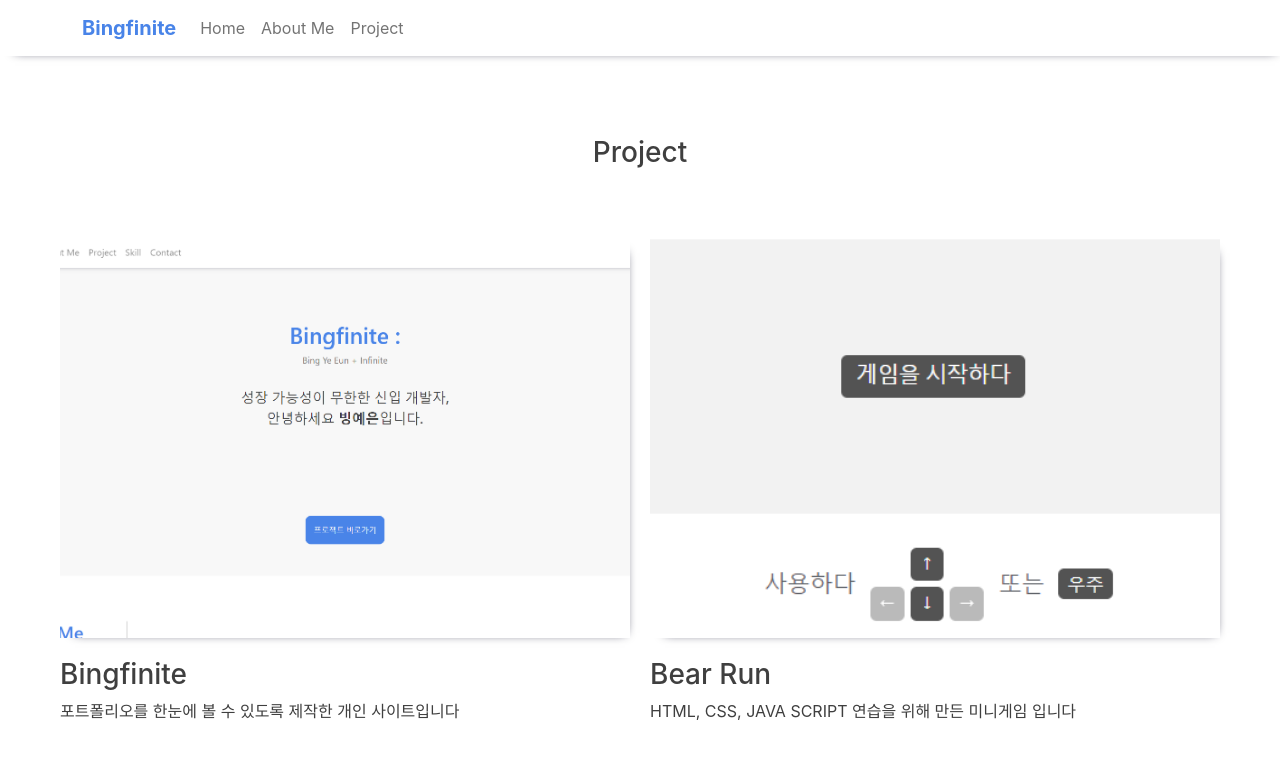
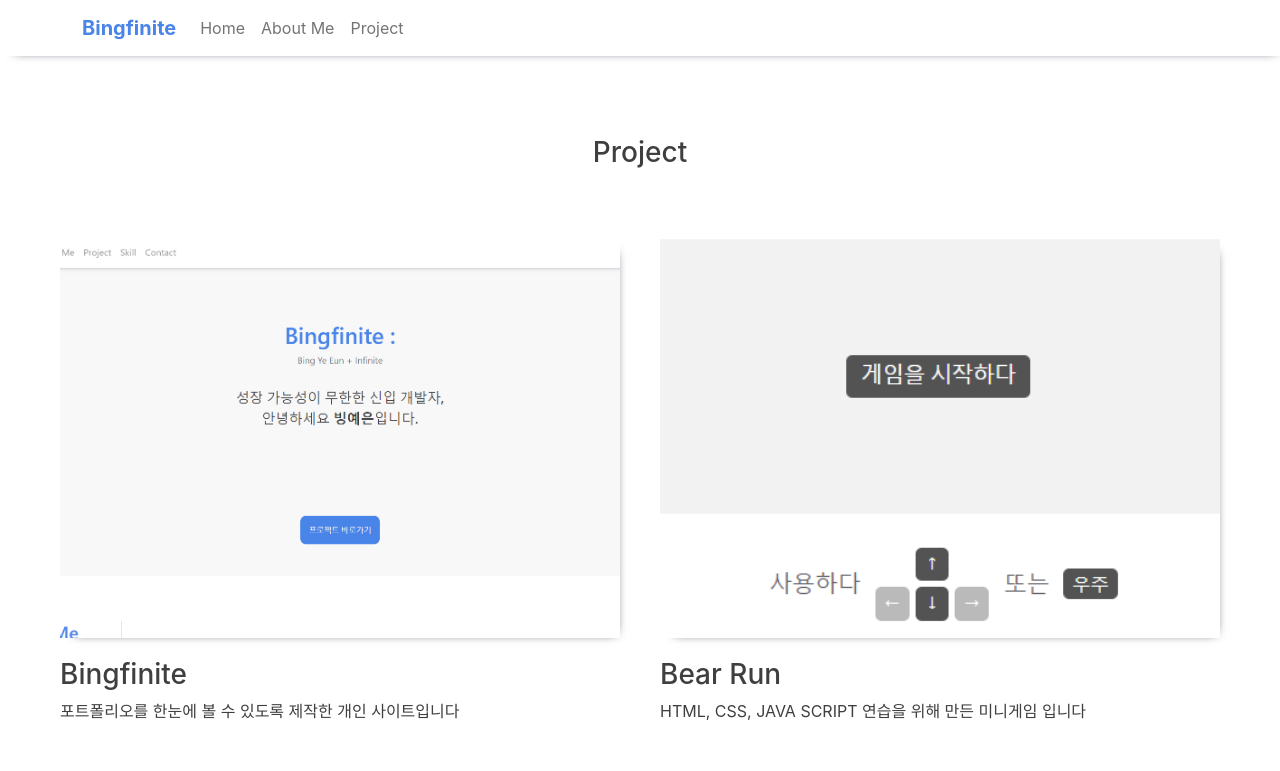
Before and after one commit to woonyBing/bingfinite, a React (Create React App) app: page /project in a window 1280 px wide. Shown: the top 771 px of the page. Built offline with nearby package versions, Linux system fonts and the light colour scheme.

Commit message:
project card 올라오는 효과, 마우스오버 효과 넣음. navbar 눌렀을 땐 또 적용 안 됨

```diff
--- a/src/App.css
+++ b/src/App.css
@@ -97,7 +97,7 @@
   display: grid;
   place-items: center;
   grid-template-columns: 1fr 1fr;
-  grid-gap: 20px;
+  grid-gap: 40px;
   grid-template-rows: auto;
 
 }
@@ -105,7 +105,18 @@
   margin-bottom: 30px;
   float: left;
   cursor: pointer;
+  transform: translateY(100px);
+  opacity: 0;
+  transition-property: opacity, transform;
+  transition-duration: 0.5s;
 
+}
+.cardBoxTo {
+  transform: translateY(0px);
+  opacity: 1;
+}
+.cardBox:hover{
+  transform: translateY(-30px);
 }
 .cardImg > img {
   width: 100%;
@@ -243,10 +254,7 @@
   text-align: center;
   margin-top: 80px;
 }
-.abTabInfoFrom,
-.abTabInfoFrom2,
-.abTabInfoFrom3,
-.abTabInfoFrom4 {
+.abTabInfoFrom {
   width: 120px;
   height: 35px;
   font-size: 16px;
@@ -258,17 +266,11 @@
   margin: 10px;
   cursor: pointer;
 }
-.abTabInfoFrom:hover,
-.abTabInfoFrom2:hover,
-.abTabInfoFrom3:hover,
-.abTabInfoFrom4:hover{
+.abTabInfoFrom:hover{
   background-color: rgb(73, 132, 232);
   color: white;
 }
-.abTabInfoTo,
-.abTabInfoTo2,
-.abTabInfoTo3,
-.abTabInfoTo4 {
+.abTabInfoTo{
   background-color: rgb(73, 132, 232);
   color: white;
 }
--- a/src/component/AboutMe/AboutMe.js
+++ b/src/component/AboutMe/AboutMe.js
@@ -35,7 +35,6 @@ function AboutMe() {
 
 
     let [abTabActiveIndex, setAbTabActiveIndex] = useState(-1);
-    let [abTabKeepIndex, setAbTabKeepIndex] = useState(-1);
 
     //버튼 효과 추가
     function isAbTabInfoTo(index){
--- a/src/component/Project/Project.js
+++ b/src/component/Project/Project.js
@@ -1,4 +1,5 @@
-import { useNavigate } from "react-router-dom"
+import { useNavigate } from "react-router-dom";
+import { useEffect, useState } from 'react';
 
 function Project({projectList, i}) {
 
@@ -11,9 +12,26 @@ function Project({projectList, i}) {
 
 function CardCollection({projectList}) {
     let navigate = useNavigate();
+    let [cardBoxTo, setCardBoxTo] = useState('');
+
+    useEffect(()=>{
+        const cardUpTimer = setTimeout(()=>{
+            setCardBoxTo('cardBoxTo');
+        }, 200)
+
+        return ()=>{
+            clearTimeout(cardUpTimer);
+        }
+    }, [window.location.pathname])
+
+    // useEffect(()=>{
+    //     if(window.location.pathname == '/project'){
+    //         setAbTabActiveIndex(-1);
+    //     }
+    // }, [window.location.pathname])
 
     return(
-        <div className="cardBox" onClick={()=>{
+        <div className={"cardBox "  +cardBoxTo} onClick={()=>{
             // console.log('/' + projectList.id)
             navigate('/project/' + projectList.id)}}>
             <div className="cardImg">
```
